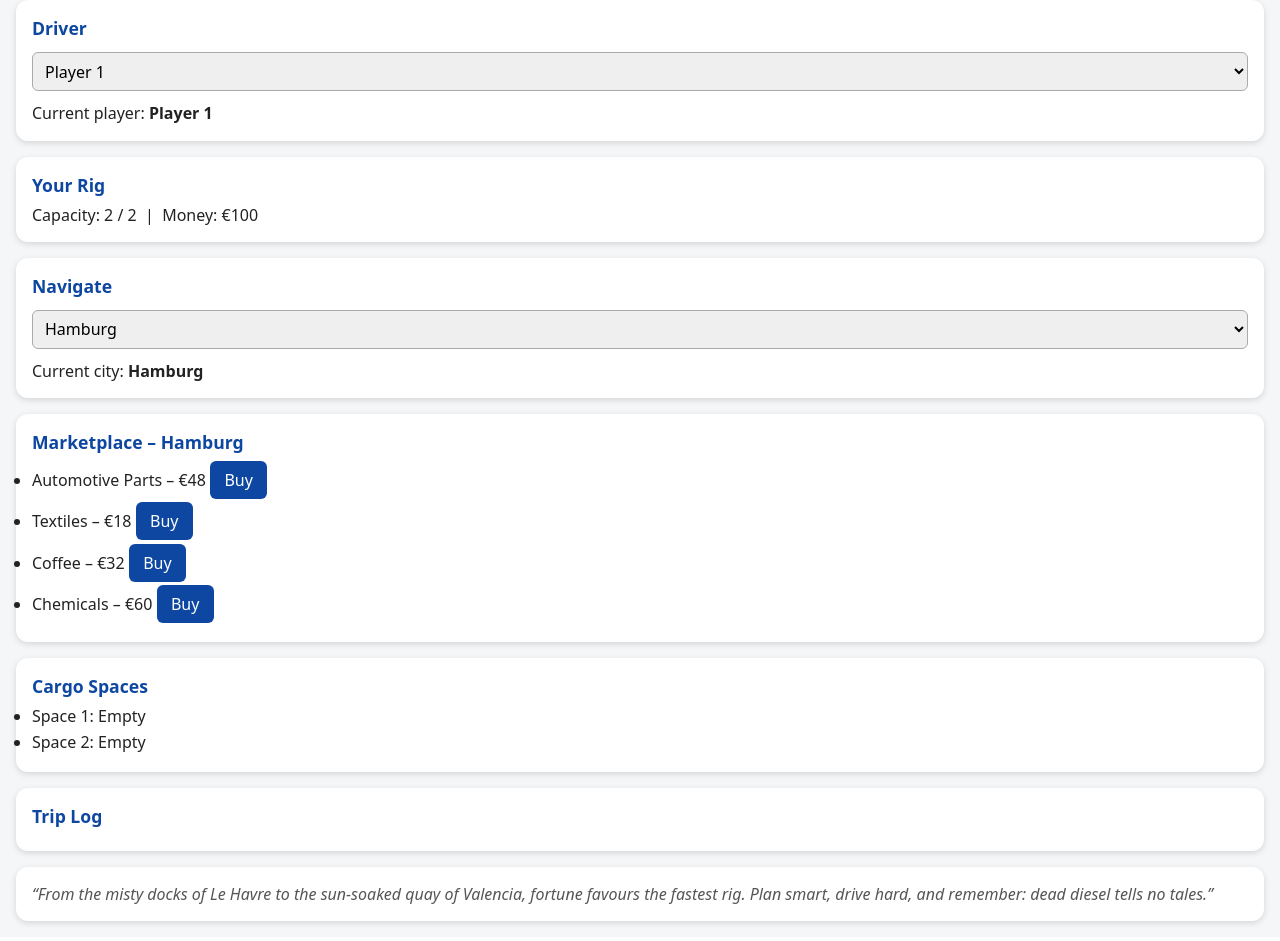
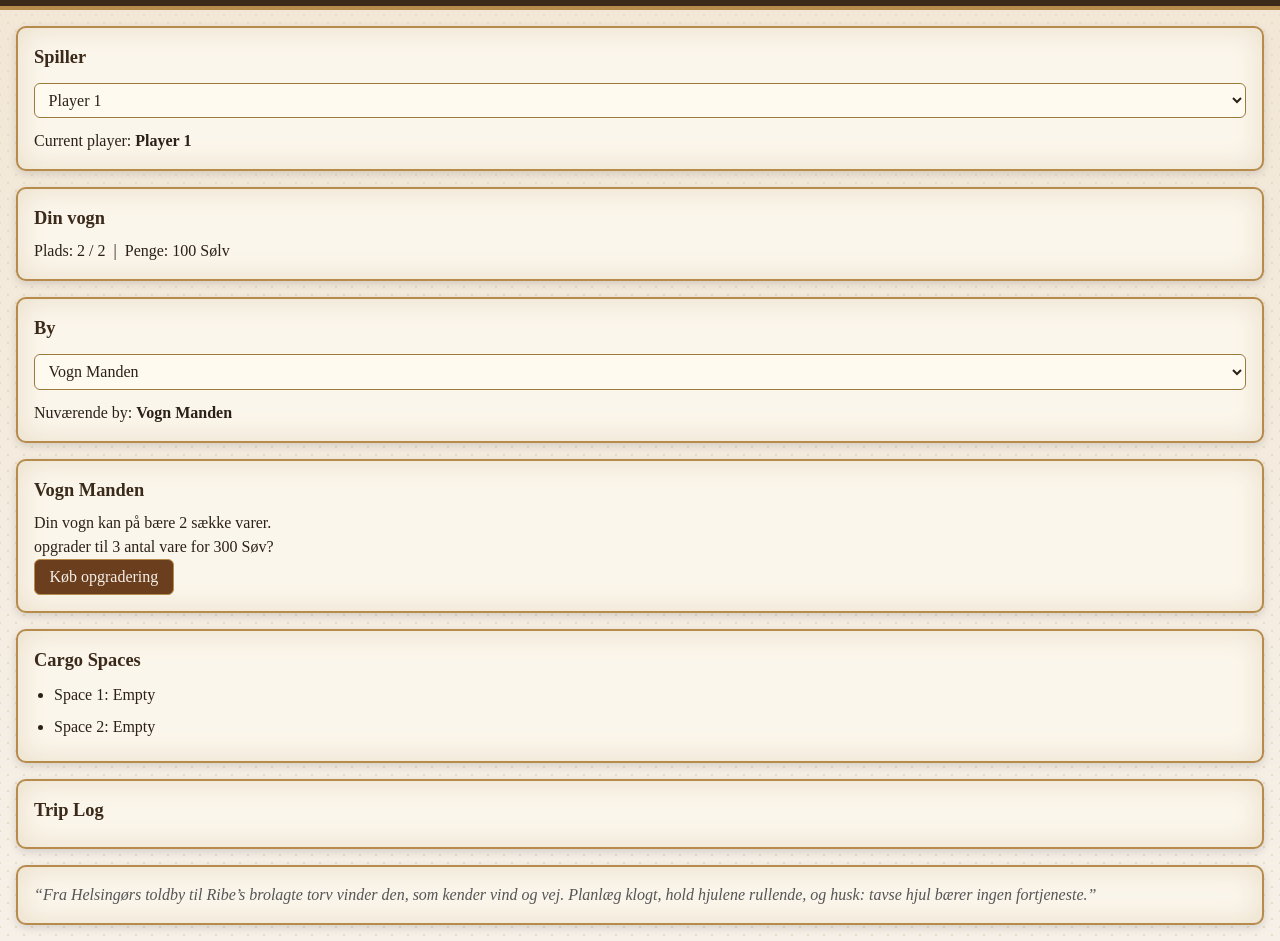
Before and after one commit to nteuchler/Truckerspil, a Flask app: page / in a window 1280 px wide. Shown: the part 161-1102 px from the top of the page. Run offline with Flask 3, Linux system fonts and the light colour scheme.

Commit message:
middelalder version

```diff
--- a/app.py
+++ b/app.py
@@ -12,17 +12,70 @@ app = Flask(__name__)
 #  Default data for a fresh game
 # ---------------------------------------------------------------------
 BACKUP_FILE = Path("game_state.json")
+DEFAULT_CITY_PRICES_EU = {
+    "Ribe": {
+        "Mælk": 9,
+        "Hvede": 14,
+        "Mjød": 21,
+        "Tekstiler": 24,
+        "Kød": 30,
+        "Vin": 40,
+    },
+    "Aarhus": {
+        "Mælk": 11,
+        "Hvede": 16,
+        "Mjød": 23,
+        "Tekstiler": 27,
+        "Kød": 34,
+        "Vin": 46,
+        "Fisk": 59,
+    },
+    "Roskilde": {
+        "Mjød": 24,
+        "Tekstiler": 26,
+        "Silke": 74,
+        "Møbler": 88,
+        "Relikvier": 108,
+        "Rustninger": 147,
+    },
+    "Helsingør": {
+        "Mælk": 8,
+        "Kød": 33,
+        "Vin": 44,
+        "Fisk": 57,
+        "Silke": 70,
+        "Møbler": 85,
+    },
+    "Odense": {
+        "Hvede": 17,
+        "Mjød": 20,
+        "Tekstiler": 23,
+        "Vin": 38,
+        "Fisk": 52,
+        "Silke": 65,
+    },
+    "Viborg": {
+        "Kød": 36,
+        "Vin": 47,
+        "Fisk": 61,
+        "Møbler": 90,
+        "Relikvier": 110,
+        "Rustninger": 150,
+    },
+    "Svendborg": {
+        "Mælk": 10,
+        "Hvede": 15,
+        "Mjød": 22,
+        "Tekstiler": 25,
+        "Kød": 31,
+        "Vin": 41,
+        "Relikvier": 93,
+    },
+    "Vogn Manden": {
 
-DEFAULT_CITY_PRICES_EU = {
-    "Le Havre":   {"Electronics": 40, "Textiles": 22, "Wine": 28, "Machinery": 55},
-    "Hamburg":    {"Automotive Parts": 48, "Textiles": 18, "Coffee": 32, "Chemicals": 60},
-    "Rotterdam":  {"Electronics": 42, "Fruit": 26, "Coffee": 30, "Machinery": 58},
-    "Antwerp":    {"Chemicals": 62, "Textiles": 20, "Automotive Parts": 50, "Beer": 25},
-    "Barcelona":  {"Wine": 24, "Fruit": 22, "Textiles": 19, "Electronics": 45},
-    "Genoa":      {"Machinery": 57, "Automotive Parts": 52, "Olive Oil": 27, "Chemicals": 64},
-    "Valencia":   {"Fruit": 20, "Olive Oil": 25, "Wine": 23, "Textiles": 18},
-    "Truck Store": {}
+    }
 }
+
 
 DEFAULT_PLAYERS = {
     f"Player {i}": {
@@ -59,14 +112,14 @@ def load_game_state():
 
     # Fill in any missing keys so old save files still work
     data.setdefault("players", DEFAULT_PLAYERS.copy())
-    data.setdefault("selected_city", "Le Havre")
+    data.setdefault("selected_city", "Odense")
     data.setdefault("selected_player", "Player 1")
     data.setdefault("city_prices", DEFAULT_CITY_PRICES_EU.copy())
     data.setdefault("breaking_news", "")
     data.setdefault("closed_cities", [])
-    # ---------- NEW: ensure Truck Store exists even in older saves ----------
-    if "Truck Store" not in data["city_prices"]:
-        data["city_prices"]["Truck Store"] = {}
+    # ---------- NEW: ensure Vogn Manden exists even in older saves ----------
+    if "Vogn Manden" not in data["city_prices"]:
+        data["city_prices"]["Vogn Manden"] = {}
     # -----------------------------------------------------------------------
 
     for p in data["players"].values():
@@ -327,8 +380,8 @@ def adjust_money():
 
 @app.route('/upgrade_truck', methods=['POST'])
 def upgrade_truck():
-    if selected_city != "Truck Store":
-        return jsonify(success=False, message="Upgrades only available in the Truck Store.")
+    if selected_city != "Vogn Manden":
+        return jsonify(success=False, message="Upgrades only available in the Vogn Manden.")
     player = players[selected_player]
     cost = next_upgrade_cost(player["capacity"])
     if player["money"] < cost:
--- a/static/style.css
+++ b/static/style.css
@@ -1,32 +1,78 @@
 /* ====== Universal reset ====== */
-*{box-sizing:border-box;margin:0;padding:0;font-family:system-ui,-apple-system,'Segoe UI',sans-serif}
-body{background:#f4f6f8;color:#222;line-height:1.4;}
+*{box-sizing:border-box;margin:0;padding:0;font-family:'IM Fell English', serif}
+body{
+  background:#f6f0e8;
+  color:#2b2118;
+  line-height:1.5;
+  background-image:
+    radial-gradient(#e8dcc5 1px, transparent 1px),
+    radial-gradient(#e8dcc5 1px, transparent 1px),
+    linear-gradient(#f2e6d3, #f6f0e8);
+  background-position: 0 0, 8px 8px, 0 0;
+  background-size: 16px 16px,16px 16px,100% 100%;
+}
 
 /* ====== Header hero ====== */
-header{background:#0d47a1;color:#fff;text-align:center;padding:0}
-header img{width:100%;height:140px;object-fit:cover;opacity:.85}
-header h1{position:absolute;top:0;left:0;width:100%;height:140px;
-          display:flex;flex-direction:column;justify-content:center;align-items:center;
-          font-size:clamp(22px,5vw,32px);text-shadow:0 2px 5px #000}
+header{background:#3b2a1a;color:#f8f4ec;text-align:center;padding:0;position:relative;border-bottom:4px solid #b68b4c}
+header img{width:100%;height:160px;object-fit:cover;opacity:.9;filter:grayscale(20%)}
+header h1{
+  position:absolute;top:0;left:0;width:100%;height:160px;
+  display:flex;flex-direction:column;justify-content:center;align-items:center;
+  font-family:'Cinzel', serif;
+  letter-spacing:1px;
+  font-size:clamp(24px,5vw,36px);
+  text-shadow:0 2px 2px #0003, 0 0 12px #f0d9a7;
+}
 
 /* ====== Content wrappers ====== */
 main{padding:1rem;display:flex;flex-direction:column;gap:1rem}
-.card{background:#fff;border-radius:12px;padding:1rem;box-shadow:0 2px 6px #0002}
-.card h2{font-size:1.1rem;margin-bottom:.4rem;color:#0d47a1}
+.card{
+  background:#fbf6ec;
+  border:2px solid #b68b4c;
+  border-radius:10px;
+  padding:1rem;
+  box-shadow:0 3px 8px #0002, inset 0 0 30px #e9ddc7;
+}
+.card h2{
+  font-family:'Cinzel', serif;
+  font-size:1.15rem;
+  margin-bottom:.4rem;
+  color:#3b2a1a;
+}
+
+/* ====== Lists ====== */
+.card ul{list-style:disc;padding-left:1.25rem}
+.card li{padding:.15rem 0}
 
 /* ====== Forms & buttons ====== */
-select,input[type=text],input[type=number]{width:100%;padding:.4rem .5rem;margin:.3rem 0;
-        border:1px solid #aaa;border-radius:6px;font-size:1rem}
-button{background:#0d47a1;color:#fff;border:none;padding:.5rem .9rem;
-       border-radius:6px;font-size:1rem}
-button:hover{background:#1565c0;cursor:pointer}
+select,input[type=text],input[type=number]{
+  width:100%;
+  padding:.45rem .6rem;
+  margin:.3rem 0;
+  border:1.5px solid #9c7a3c;
+  border-radius:6px;
+  background:#fffaf0;
+  color:#2b2118;
+  font-size:1rem;
+}
+button{
+  background:#6b3e1e;
+  color:#f6f0e8;
+  border:none;
+  padding:.5rem .9rem;
+  border-radius:6px;
+  font-size:1rem;
+  border:1.5px solid #b68b4c;
+}
+button:hover{background:#7f4a26;cursor:pointer}
 
 /* ====== Table (admin) ====== */
-table{width:100%;border-collapse:collapse;margin:.3rem 0;font-size:.9rem}
-th,td{padding:.4rem .3rem;text-align:center}
-tr:nth-child(even){background:#f1f4f7}
+table{width:100%;border-collapse:collapse;margin:.3rem 0;font-size:.95rem}
+th,td{padding:.5rem .3rem;text-align:center;border-bottom:1px solid #e0cfac}
+tr:nth-child(even){background:#f7efdd}
 
 /* ====== Fixed breaking-news bar (already present) ====== */
-#breaking-news{background:#ffebee;color:#c62828;font-weight:700}
+#breaking-news{background:#f0d9a7;color:#6b2c2c;font-weight:700;border-bottom:2px solid #b68b4c}
 
+/* ====== Chart sizing ====== */
 #moneyChart { height: 320px; }
--- a/templates/index.html
+++ b/templates/index.html
@@ -12,7 +12,7 @@
     <style>
       #breaking-news{
         position:fixed;top:0;left:0;width:100%;
-        background:#ffe5e5;color:#c00;font-weight:700;text-align:center;
+        background:#ffe5e5;color:#c00;font-weight:1000;text-align:center;
         padding:.5em 0;z-index:1000;display:none
       }
       body.has-banner{margin-top:3em}
@@ -22,9 +22,9 @@
 <body>
 
 <header>
-  <img src="https://images.ctfassets.net/grb5fvwhwnyo/5qdng82bOC9cvCh8fvhP5v/c7b0ddc45e27e433ba62e1b792d87d99/card-driverless-trucks-in-logistics.jpg?w=718&fm=webp"
+  <img src="https://external-content.duckduckgo.com/iu/?u=https%3A%2F%2Fmedia.snl.no%2Fmedia%2F43340%2Fstandard_handel2.jpg&f=1&nofb=1&ipt=7f18055a1f9767483362d2751dd0d6acf1493c64eab4e44d123b5e6687fd138a"
        alt="Long-haul truck driving at dusk">
-  <h1>🚚 Trucker Tycoon</h1>
+  <h1>Handels spillet</h1>
 </header>
 
 <!-- BREAKING NEWS BANNER -->
@@ -33,7 +33,7 @@
 <main>
   <!-- Player selector -->
   <section class="card">
-    <h2>Driver</h2>
+    <h2>Spiller</h2>
     <form action="/set_player" method="POST">
         <select name="player" onchange="this.form.submit()">
           {% for player in players %}
@@ -47,13 +47,13 @@
 
   <!-- Rig info -->
   <section class="card">
-    <h2>Your Rig</h2>
-    <p>Capacity: {{ cargo|length }} / {{ capacity }} &nbsp;|&nbsp; Money: €{{ money }}</p>
+    <h2>Din vogn</h2>
+    <p>Plads: {{ cargo|length }} / {{ capacity }} &nbsp;|&nbsp; Penge: {{ money }} Sølv</p>
   </section>
 
   <!-- City navigation -->
   <section class="card">
-    <h2>Navigate</h2>
+    <h2>By</h2>
     <form action="/set_city" method="POST">
         <select name="city" onchange="this.form.submit()">
           {% for city in cities %}
@@ -65,17 +65,17 @@
           {% endfor %}
         </select>
     </form>
-    <p style="margin-top:.4rem">Current city: <strong>{{ selected_city }}</strong></p>
+    <p style="margin-top:.4rem">Nuværende by: <strong>{{ selected_city }}</strong></p>
   </section>
 
   <!-- Marketplace or Truck-store -->
-  {% if selected_city == 'Truck Store' %}
+  {% if selected_city == 'Vogn Manden' %}
   <section class="card">
-    <h2>Truck Store</h2>
-    <p>Your current truck can carry {{ capacity }} pallets.</p>
-    <p>Upgrade to {{ capacity + 1 }} pallets for €{{ upgrade_cost }}?</p>
+    <h2>Vogn Manden</h2>
+    <p>Din vogn kan på bære {{ capacity }} sække varer.</p>
+    <p>opgrader til {{ capacity + 1 }} antal vare for {{ upgrade_cost }} Søv?</p>
     <form action="/upgrade_truck" method="POST" onsubmit="return buyItem(this);">
-        <button type="submit">Buy Upgrade</button>
+        <button type="submit">Køb opgradering</button>
     </form>
   </section>
   {% else %}
@@ -84,10 +84,10 @@
     <ul>
       {% for item, price in items.items() %}
         <li style="margin:.2rem 0">
-          {{ item }} – €{{ price }}
+          {{ item }} – {{ price }} Sølv
           <form action="/buy" method="POST" style="display:inline" onsubmit="return buyItem(this);">
               <input type="hidden" name="item" value="{{ item }}">
-              <button type="submit">Buy</button>
+              <button type="submit">Køb</button>
           </form>
         </li>
       {% endfor %}
@@ -107,11 +107,11 @@
           {% if space %}
             <form action="/sell" method="POST" style="display:inline" onsubmit="return sellItem(this);">
                 <input type="hidden" name="space" value="{{ loop.index }}">
-                <button type="submit">Sell</button>
+                <button type="submit">Sælg</button>
             </form>
             <form action="/clear" method="POST" style="display:inline" onsubmit="return clearItem(this);">
                 <input type="hidden" name="space" value="{{ loop.index }}">
-                <button type="submit">Clear</button>
+                <button type="submit">Destruer</button>
             </form>
           {% endif %}
         </li>
@@ -132,9 +132,8 @@
   <!-- Flavour text -->
   <section class="card">
     <p style="font-style:italic;color:#555">
-      “From the misty docks of Le Havre to the sun-soaked quay of Valencia,
-       fortune favours the fastest rig. Plan smart, drive hard, and remember:
-       dead diesel tells no tales.”
+      “Fra Helsingørs toldby til Ribe’s brolagte torv vinder den, som kender vind og vej.
+      Planlæg klogt, hold hjulene rullende, og husk: tavse hjul bærer ingen fortjeneste.”
     </p>
   </section>
 </main>
```
Also changed, not shown: game_state.json (+56 -54 lines), 1 other file.
